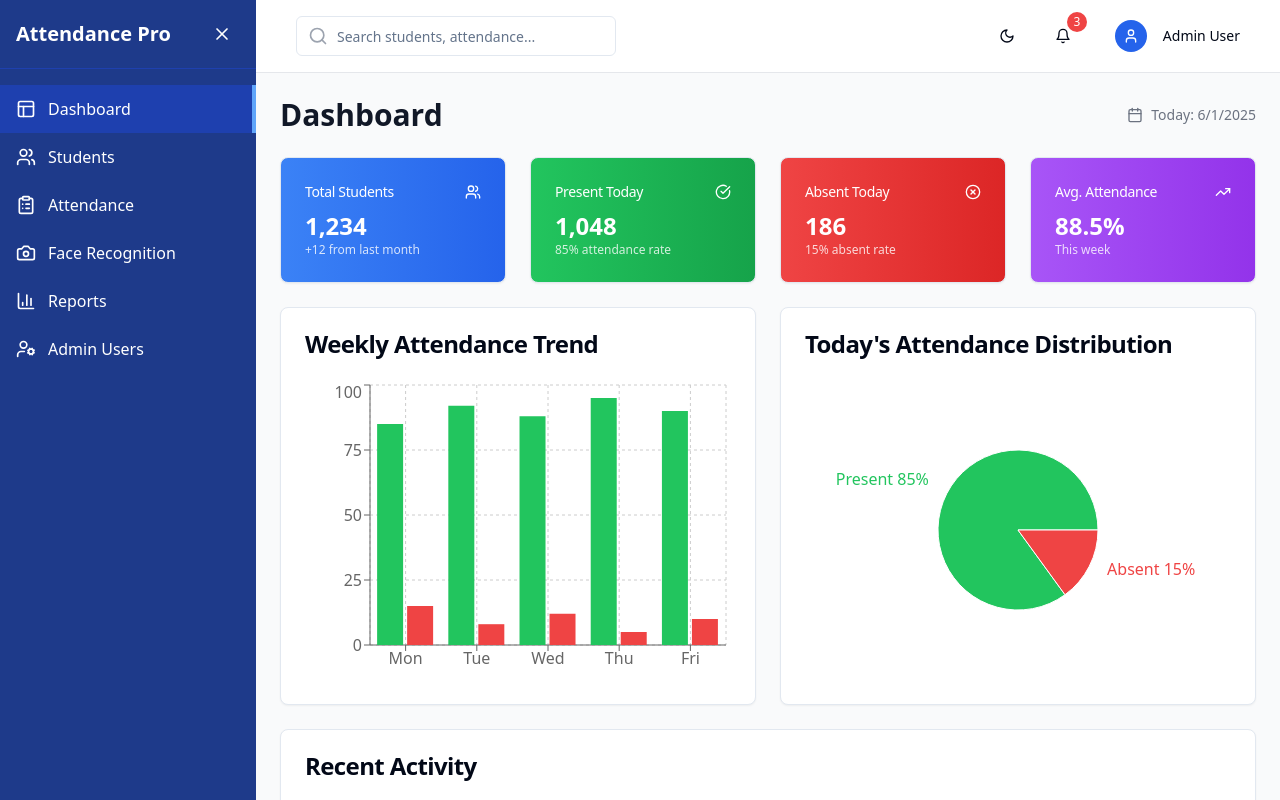
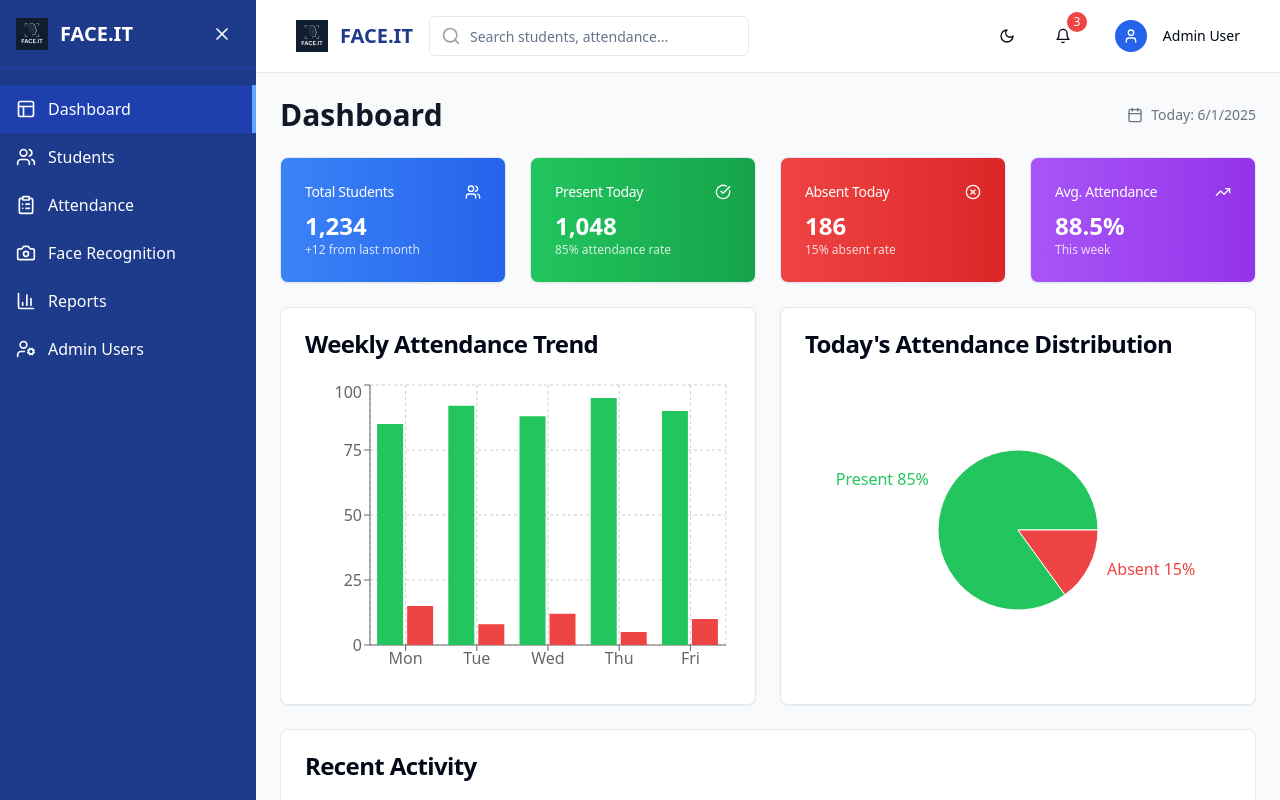
Before and after one commit to Izora9099/visages-attend-manager, a React (Vite) app: page / in a window 1280 px wide. Shown: the top 800 px of the page. Built offline with nearby package versions, Linux system fonts and the light colour scheme.

Commit message:
Add application name and logo
Update application name and add the logo.

```diff
--- a/src/components/Header.tsx
+++ b/src/components/Header.tsx
@@ -36,7 +36,16 @@ export const Header = ({ onMenuClick }: HeaderProps) => {
             <Menu size={20} />
           </Button>
 
-          <div className="relative">
+          <div className="flex items-center space-x-3">
+            <img
+              src="/lovable-uploads/3b724283-f745-44c5-bd71-d877298dccf2.png"
+              alt="FACE.IT Logo"
+              className="w-8 h-8"
+            />
+            <span className="text-xl font-bold text-blue-900">FACE.IT</span>
+          </div>
+
+          <div className="relative ml-8">
             <Search className="absolute left-3 top-1/2 transform -translate-y-1/2 text-gray-400" size={20} />
             <Input
               placeholder="Search students, attendance..."
--- a/src/components/Sidebar.tsx
+++ b/src/components/Sidebar.tsx
@@ -27,7 +27,21 @@ export const Sidebar = ({ activeTab, setActiveTab, isOpen, onToggle }: SidebarPr
       <div className="p-4 border-b border-blue-800">
         <div className="flex items-center justify-between">
           {isOpen && (
-            <h1 className="text-xl font-bold">Attendance Pro</h1>
+            <div className="flex items-center space-x-3">
+              <img
+                src="/lovable-uploads/3b724283-f745-44c5-bd71-d877298dccf2.png"
+                alt="FACE.IT Logo"
+                className="w-8 h-8"
+              />
+              <h1 className="text-xl font-bold">FACE.IT</h1>
+            </div>
+          )}
+          {!isOpen && (
+            <img
+              src="/lovable-uploads/3b724283-f745-44c5-bd71-d877298dccf2.png"
+              alt="FACE.IT Logo"
+              className="w-8 h-8 mx-auto"
+            />
           )}
           <button
             onClick={onToggle}
```
Also changed, not shown: public/lovable-uploads/3b724283-f745-44c5-bd71-d877298dccf2.png (added).
